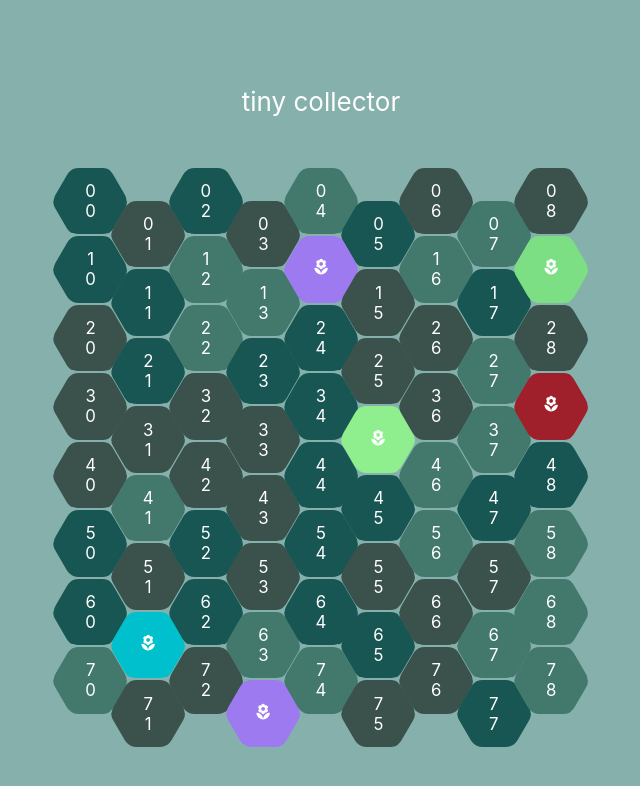
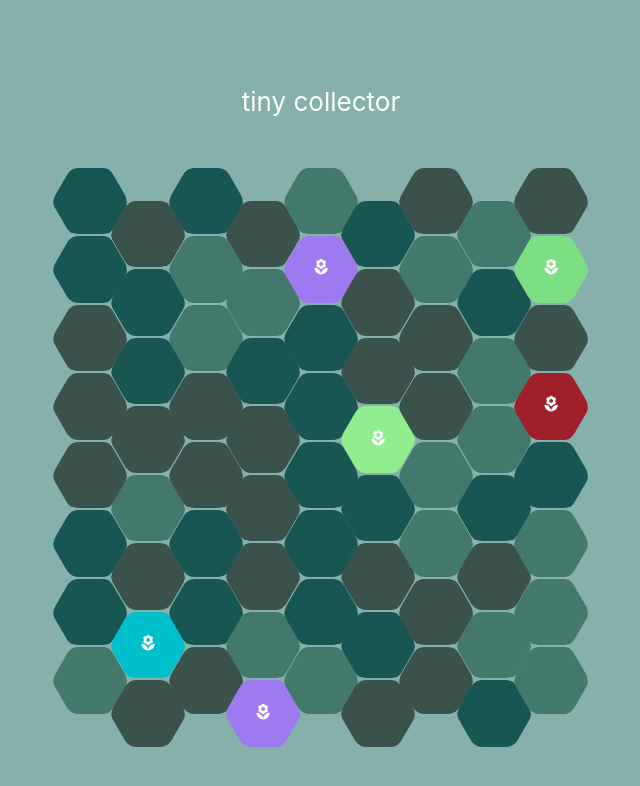
Before and after one commit to shelkeller/tiny-collector, a React (Create React App) app: page / in a window 1280 px wide. Shown: the top 786 px of the page, without its empty margins (319-959 px from the left). Built offline with nearby package versions, Linux system fonts and the light colour scheme.

Commit message:
almost nothing

```diff
--- a/src/components/PlotGrid.js
+++ b/src/components/PlotGrid.js
@@ -16,17 +16,20 @@ function Plot(props){
 "#9e7af0"]
 
   let color = grassOptions[Math.floor(Math.random() * Math.floor(3))]
-  let content = <><p>{plot.row}</p>
-  <p>{plot.column}</p></>
+  let content = <></>
   if (plot.isFlower){
     color = flowerOptions[Math.floor(Math.random() * Math.floor(7))]
     content = <LocalFloristRounded />;
   }
 
-
+  let handleClick = (id) => {
+    console.log(id);
+  }
 
   return (
-    <div key={"key"+props.key} className={classy} style={{backgroundColor: color}} >
+    <div className={classy} style={{backgroundColor: color}} onClick={()=>{
+      handleClick(plot.id);
+    }} >
       <div className="hexagontent">
         {content}
       </div>
--- a/src/hexagon.css
+++ b/src/hexagon.css
@@ -63,7 +63,7 @@ html {
   z-index: 105;
 }
 .hexagon:active {
-  filter: hue-rotate(340deg);
+  filter: saturate(3);
   z-index: 110;
 }
 
```
Also changed, not shown: 1 other file (tests, documents, lock files or other folders).
